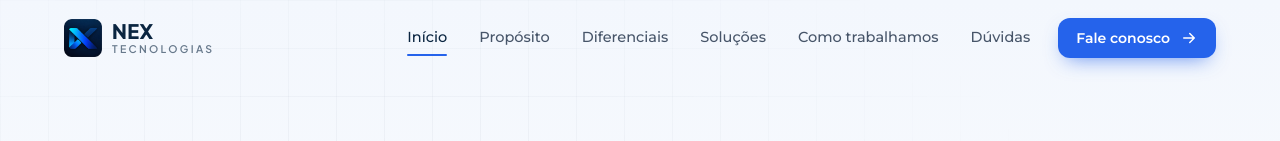
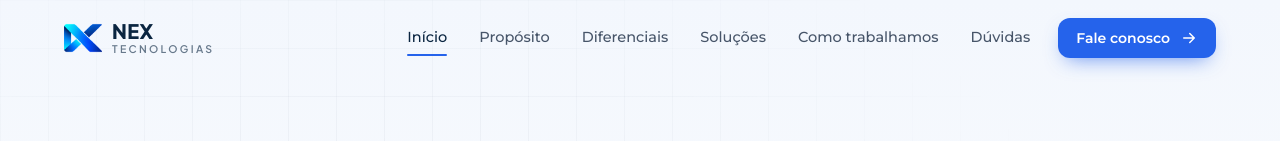
Before and after one commit to ProfRayllon/nex-tecnologias, a plain HTML site: page index.html in a window 1280 px wide. Shown: the top 141 px of the page. Drawn offline with Linux system fonts and the light colour scheme; animation ran at ten frames a second.

Commit message:
Usa o símbolo claro da NEX no cabeçalho
Co-Authored-By: Claude Opus 5.5 <noreply@anthropic.com>

```diff
--- a/index.html
+++ b/index.html
@@ -18,7 +18,7 @@
   <header class="header" id="header">
     <div class="container header__inner">
       <a href="#inicio" class="logo" aria-label="NEX Tecnologias - início">
-        <img class="logo__mark" src="assets/img/nex-simbolo.png" alt="" width="38" height="38">
+        <img class="logo__mark" src="assets/img/nex-simbolo-clara-128.png" alt="" width="38" height="38">
         <span class="logo__text">NEX<small>Tecnologias</small></span>
       </a>
 
```
Also changed, not shown: assets/img/nex-simbolo-clara-128.png (added).
